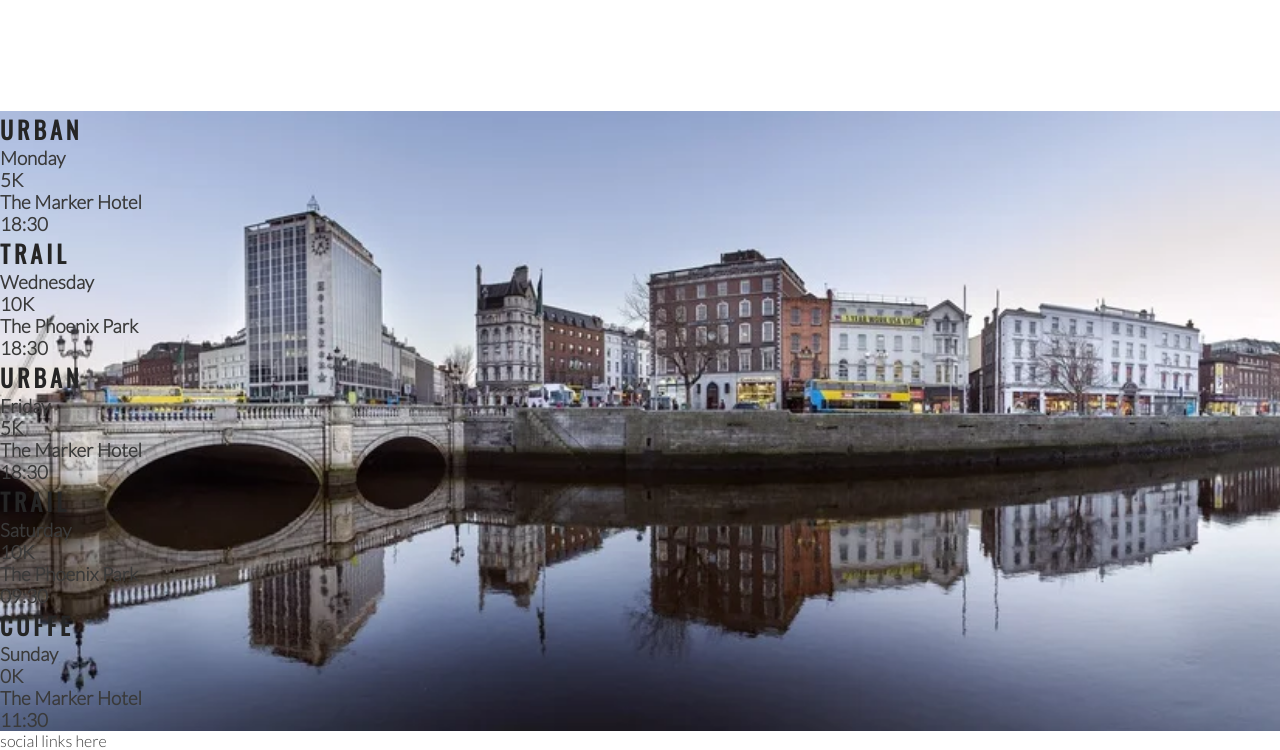
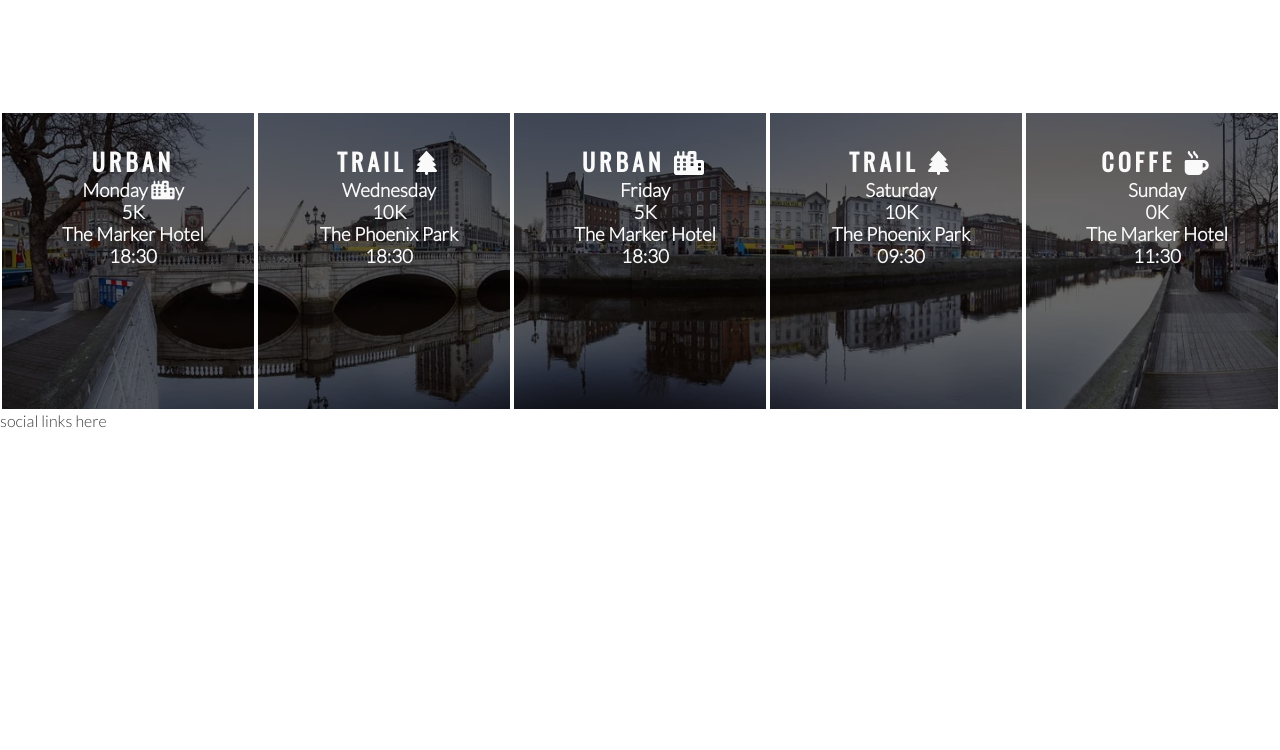
Before and after one commit to peter121277/love-running, a plain HTML site: page index.html in a window 1280 px wide. Shown: the part 1184-1934 px from the top of the page. After the commit the page ends 1614 px from the top, so only its background shows below. Drawn offline with nearby package versions, Linux system fonts and the light colour scheme.

Commit message:
Style times panels and add icons

```diff
--- a/assets/css/style.css
+++ b/assets/css/style.css
@@ -185,3 +185,19 @@ hr {
     width: 100%;
     overflow: hidden;
 }
+
+#times div {
+    color: #fafafa;
+    background: rgba(0, 0, 0, .6);
+    width: 20%;
+    height: 300px;
+    float: left;
+    padding: 30px 0 0 10px;
+    text-align: center;
+    border: 2px solid white;
+    box-sizing: border-box;
+}
+
+#times h2 {
+    color: #fafafa;
+}
--- a/index.html
+++ b/index.html
@@ -83,34 +83,34 @@
     <section id="times">
         <div>
             <h2>Urban</h2>
-            <h3>Monday</h3>
+            <h3>Monday <i class="fas fa-city"></i>y</h3>
             <h3>5K</h3>
             <h3>The Marker Hotel</h3>
             <h3>18:30</h3>
         </div>
         <div>
-            <h2>Trail</h2>
+            <h2>Trail <i class="fas fa-tree"></i></h2>
             <h3>Wednesday</h3>
             <h3>10K</h3>
             <h3>The Phoenix Park</h3>
             <h3>18:30</h3>
         </div>
         <div>
-            <h2>Urban</h2>
+            <h2>Urban <i class="fas fa-city"></i></h2>
             <h3>Friday</h3>
             <h3>5K</h3>
             <h3>The Marker Hotel</h3>
             <h3>18:30</h3>
         </div>
         <div>
-            <h2>Trail</h2>
+            <h2>Trail <i class="fas fa-tree"></i></h2>
             <h3>Saturday</h3>
             <h3>10K</h3>
             <h3>The Phoenix Park</h3>
             <h3>09:30</h3>
         </div>
         <div>
-            <h2>Coffe</h2>
+            <h2>Coffe <i class="fas fa-mug-hot"></i></h2>
             <h3>Sunday</h3>
             <h3>0K</h3>
             <h3>The Marker Hotel</h3>
```
